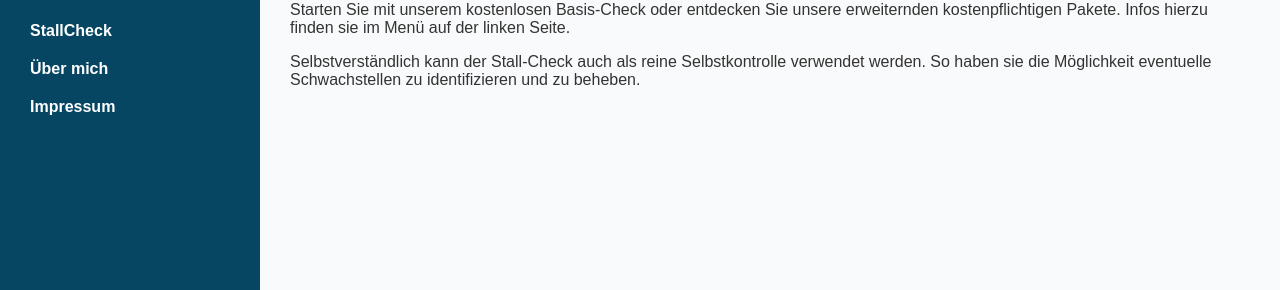
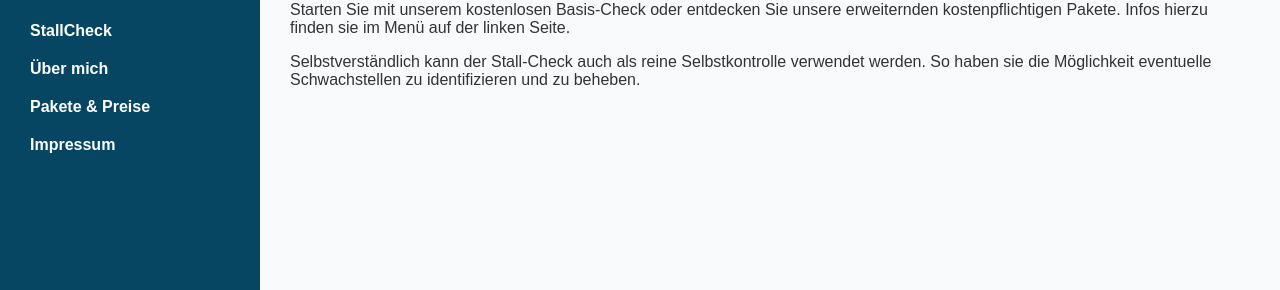
Before and after one commit to Kerstin78/stallcheck, a Jekyll site: the page built from index.md, in a window 1280 px wide. Shown: the part 195-485 px from the top of the page. Built offline with Jekyll 4.4.1, drawn with Linux system fonts in a browser that asks for light colours.

Commit message:
Update default.html

```diff
--- a/_layouts/default.html
+++ b/_layouts/default.html
@@ -60,6 +60,7 @@
         <li><a href="/">Startseite</a></li>
         <li><a href="/stallcheck">StallCheck</a></li>
         <li><a href="/ueber-mich">Über mich</a></li>
+        <li><a href="/pakete">Pakete & Preise</a></li>
         <li><a href="/impressum">Impressum</a></li>
       </ul>
     </nav>
```
